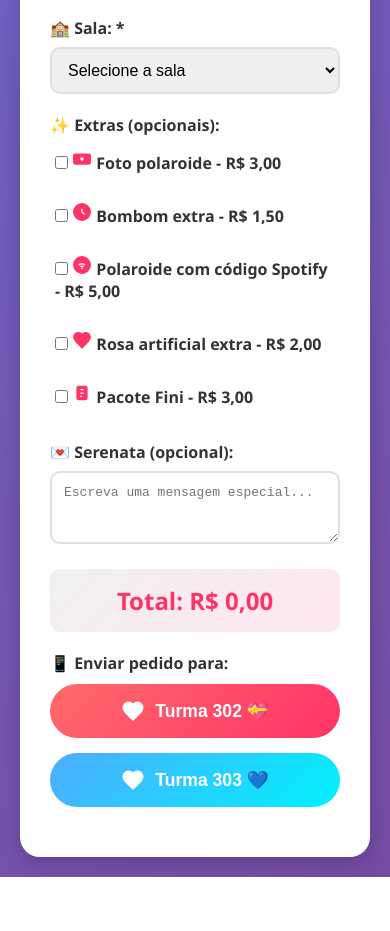
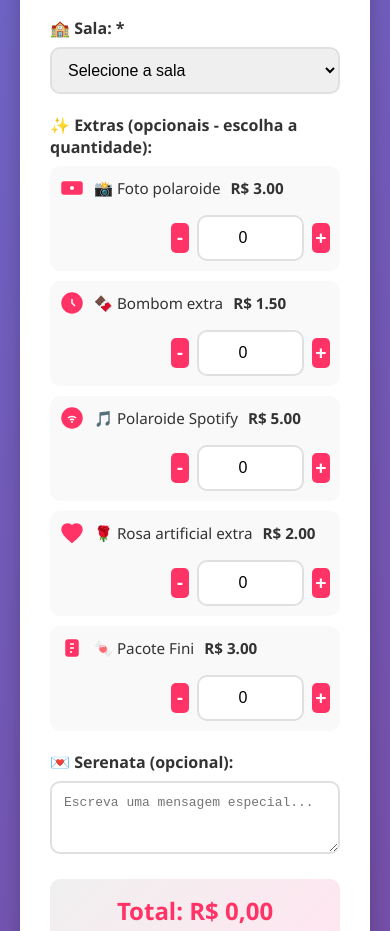
Before and after one commit to ThiagoSilvaTI/diadosnamorados, a website: page public/index.html in a window 390 px wide. Shown: the part 1809-2740 px from the top of the page. Before the commit the page ends 2686 px from the top, so only its background shows below. Drawn offline with Linux system fonts and the light colour scheme.

Commit message:
pau no cu

```diff
--- a/public/index.html
+++ b/public/index.html
@@ -185,35 +185,76 @@
             box-shadow: 0 0 5px rgba(255,51,102,0.3);
         }
 
-        .checkbox-group {
-            display: grid;
-            grid-template-columns: repeat(auto-fit, minmax(200px, 1fr));
-            gap: 10px;
+        .extra-item {
+            display: flex;
+            align-items: center;
+            justify-content: space-between;
+            gap: 15px;
+            padding: 10px;
+            background: #f9f9f9;
+            border-radius: 10px;
+            margin-bottom: 10px;
+            transition: all 0.3s ease;
         }
 
-        .checkbox-item {
+        .extra-item:hover {
+            background: #f0f0f0;
+            transform: translateX(5px);
+        }
+
+        .extra-info {
             display: flex;
             align-items: center;
             gap: 10px;
+            flex: 1;
+        }
+
+        .extra-info svg {
+            width: 24px;
+            height: 24px;
+        }
+
+        .extra-info span {
+            font-size: 0.95em;
+            color: #333;
+        }
+
+        .extra-price {
+            color: #ff3366;
+            font-weight: bold;
+            min-width: 60px;
+        }
+
+        .quantity-control {
+            display: flex;
+            align-items: center;
+            gap: 8px;
+        }
+
+        .quantity-btn {
+            width: 30px;
+            height: 30px;
+            border: none;
+            background: #ff3366;
+            color: white;
+            font-size: 1.2em;
+            font-weight: bold;
+            border-radius: 5px;
             cursor: pointer;
-            padding: 5px;
             transition: all 0.3s ease;
         }
 
-        .checkbox-item:hover {
-            background: #f0f0f0;
-            border-radius: 10px;
-            transform: translateX(5px);
+        .quantity-btn:hover {
+            background: #ff6b6b;
+            transform: scale(1.05);
         }
 
-        .checkbox-item svg {
-            width: 20px;
-            height: 20px;
-        }
-
-        .checkbox-item input[type="checkbox"] {
-            width: auto;
-            cursor: pointer;
+        .quantity-input {
+            width: 50px;
+            text-align: center;
+            padding: 5px;
+            border: 1px solid #e0e0e0;
+            border-radius: 5px;
         }
 
         .anonimato {
@@ -464,6 +505,15 @@
             .turma-buttons {
                 flex-direction: column;
             }
+
+            .extra-item {
+                flex-direction: column;
+                align-items: flex-start;
+            }
+
+            .quantity-control {
+                align-self: flex-end;
+            }
         }
     </style>
 </head>
@@ -584,34 +634,8 @@
                 </div>
 
                 <div class="form-group">
-                    <label>✨ Extras (opcionais):</label>
-                    <div class="checkbox-group">
-                        <label class="checkbox-item">
-                            <input type="checkbox" class="extra" data-extra="foto" data-price="3">
-                            <svg viewBox="0 0 24 24" fill="none"><rect x="2" y="6" width="20" height="12" rx="2" fill="#FF3366" stroke="#FF3366" stroke-width="1.5"/><circle cx="12" cy="12" r="2" fill="white"/></svg>
-                            Foto polaroide - R$ 3,00
-                        </label>
-                        <label class="checkbox-item">
-                            <input type="checkbox" class="extra" data-extra="bombom" data-price="1.5">
-                            <svg viewBox="0 0 24 24" fill="none"><circle cx="12" cy="12" r="10" fill="#FF3366" stroke="#FF3366" stroke-width="1.5"/><path d="M12 8V12L15 15" stroke="white" stroke-width="1.5"/></svg>
-                            Bombom extra - R$ 1,50
-                        </label>
-                        <label class="checkbox-item">
-                            <input type="checkbox" class="extra" data-extra="spotify" data-price="5">
-                            <svg viewBox="0 0 24 24" fill="none"><circle cx="12" cy="12" r="10" fill="#FF3366" stroke="#FF3366" stroke-width="1.5"/><path d="M8 12C8 12 9.5 10.5 12 10.5C14.5 10.5 16 12 16 12" stroke="white" stroke-width="1.5"/><path d="M10 14C10 14 10.8 13.2 12 13.2C13.2 13.2 14 14 14 14" stroke="white" stroke-width="1.5"/><circle cx="12" cy="16" r="1" fill="white"/></svg>
-                            Polaroide com código Spotify - R$ 5,00
-                        </label>
-                        <label class="checkbox-item">
-                            <input type="checkbox" class="extra" data-extra="rosa" data-price="2">
-                            <svg viewBox="0 0 24 24" fill="none"><path d="M12 21.35L10.55 20.03C5.4 15.36 2 12.27 2 8.5 2 5.41 4.42 3 7.5 3c1.74 0 3.41.81 4.5 2.08C13.09 3.81 14.76 3 16.5 3 19.58 3 22 5.41 22 8.5c0 3.77-3.4 6.86-8.55 11.54L12 21.35Z" fill="#FF3366" stroke="#FF3366" stroke-width="1.5"/></svg>
-                            Rosa artificial extra - R$ 2,00
-                        </label>
-                        <label class="checkbox-item">
-                            <input type="checkbox" class="extra" data-extra="fini" data-price="3">
-                            <svg viewBox="0 0 24 24" fill="none"><rect x="6" y="4" width="12" height="16" rx="2" fill="#FF3366" stroke="#FF3366" stroke-width="1.5"/><path d="M10 8H14M10 12H14M10 16H12" stroke="white" stroke-width="1.5"/></svg>
-                            Pacote Fini - R$ 3,00
-                        </label>
-                    </div>
+                    <label>✨ Extras (opcionais - escolha a quantidade):</label>
+                    <div id="extrasContainer"></div>
                 </div>
 
                 <div class="form-group">
@@ -664,11 +688,88 @@
     <script>
         let selectedCombo = null;
         let comboPrice = 0;
-        let extraTotal = 0;
 
-        // NÚMEROS FIXOS DO WHATSAPP
-        const WHATSAPP_302 = "5598992136809";  // Número da Turma 302
-        const WHATSAPP_303 = "5598985639544";  // Número da Turma 303 (AJUSTE AQUI)
+        // Configuração dos extras
+        const extras = [
+            { id: 'foto', nome: '📸 Foto polaroide', preco: 3.00, icone: '<rect x="2" y="6" width="20" height="12" rx="2" fill="#FF3366" stroke="#FF3366" stroke-width="1.5"/><circle cx="12" cy="12" r="2" fill="white"/>' },
+            { id: 'bombom', nome: '🍫 Bombom extra', preco: 1.50, icone: '<circle cx="12" cy="12" r="10" fill="#FF3366" stroke="#FF3366" stroke-width="1.5"/><path d="M12 8V12L15 15" stroke="white" stroke-width="1.5"/>' },
+            { id: 'spotify', nome: '🎵 Polaroide Spotify', preco: 5.00, icone: '<circle cx="12" cy="12" r="10" fill="#FF3366" stroke="#FF3366" stroke-width="1.5"/><path d="M8 12C8 12 9.5 10.5 12 10.5C14.5 10.5 16 12 16 12" stroke="white" stroke-width="1.5"/><path d="M10 14C10 14 10.8 13.2 12 13.2C13.2 13.2 14 14 14 14" stroke="white" stroke-width="1.5"/><circle cx="12" cy="16" r="1" fill="white"/>' },
+            { id: 'rosa', nome: '🌹 Rosa artificial extra', preco: 2.00, icone: '<path d="M12 21.35L10.55 20.03C5.4 15.36 2 12.27 2 8.5 2 5.41 4.42 3 7.5 3c1.74 0 3.41.81 4.5 2.08C13.09 3.81 14.76 3 16.5 3 19.58 3 22 5.41 22 8.5c0 3.77-3.4 6.86-8.55 11.54L12 21.35Z" fill="#FF3366" stroke="#FF3366" stroke-width="1.5"/>' },
+            { id: 'fini', nome: '🍬 Pacote Fini', preco: 3.00, icone: '<rect x="6" y="4" width="12" height="16" rx="2" fill="#FF3366" stroke="#FF3366" stroke-width="1.5"/><path d="M10 8H14M10 12H14M10 16H12" stroke="white" stroke-width="1.5"/>' }
+        ];
+
+        // Quantidades dos extras
+        let quantidades = {};
+
+        // NÚMEROS FIXOS DO WHATSAPP"
+        const WHATSAPP_302 = "5598992136809";
+        const WHATSAPP_303 = "5598985639544";
+
+        // Inicializar quantidades
+        extras.forEach(extra => {
+            quantidades[extra.id] = 0;
+        });
+
+        // Renderizar extras
+        function renderizarExtras() {
+            const container = document.getElementById('extrasContainer');
+            container.innerHTML = '';
+
+            extras.forEach(extra => {
+                const extraDiv = document.createElement('div');
+                extraDiv.className = 'extra-item';
+                extraDiv.innerHTML = `
+                    <div class="extra-info">
+                        <svg viewBox="0 0 24 24" fill="none" width="24" height="24">
+                            ${extra.icone}
+                        </svg>
+                        <span>${extra.nome}</span>
+                        <span class="extra-price">R$ ${extra.preco.toFixed(2)}</span>
+                    </div>
+                    <div class="quantity-control">
+                        <button type="button" class="quantity-btn" data-id="${extra.id}" data-op="menos">-</button>
+                        <input type="number" class="quantity-input" id="qtd_${extra.id}" value="${quantidades[extra.id]}" min="0" max="99" step="1" data-id="${extra.id}">
+                        <button type="button" class="quantity-btn" data-id="${extra.id}" data-op="mais">+</button>
+                    </div>
+                `;
+                container.appendChild(extraDiv);
+            });
+
+            // Adicionar eventos aos botões
+            document.querySelectorAll('.quantity-btn').forEach(btn => {
+                btn.addEventListener('click', (e) => {
+                    const id = btn.dataset.id;
+                    const op = btn.dataset.op;
+                    const input = document.getElementById(`qtd_${id}`);
+                    let valor = parseInt(input.value) || 0;
+
+                    if (op === 'mais') {
+                        valor++;
+                    } else if (op === 'menos' && valor > 0) {
+                        valor--;
+                    }
+
+                    if (valor >= 0) {
+                        quantidades[id] = valor;
+                        input.value = valor;
+                        calcularTotal();
+                    }
+                });
+            });
+
+            // Adicionar eventos aos inputs
+            document.querySelectorAll('.quantity-input').forEach(input => {
+                input.addEventListener('change', (e) => {
+                    const id = input.dataset.id;
+                    let valor = parseInt(input.value) || 0;
+                    if (valor < 0) valor = 0;
+                    if (valor > 99) valor = 99;
+                    quantidades[id] = valor;
+                    input.value = valor;
+                    calcularTotal();
+                });
+            });
+        }
 
         // Selecionar combo
         document.querySelectorAll('.combo-card').forEach(card => {
@@ -683,19 +784,15 @@
 
         // Calcular total
         function calcularTotal() {
-            extraTotal = 0;
-            document.querySelectorAll('.extra:checked').forEach(checkbox => {
-                extraTotal += parseFloat(checkbox.dataset.price);
+            let extraTotal = 0;
+            extras.forEach(extra => {
+                extraTotal += quantidades[extra.id] * extra.preco;
             });
 
             const total = comboPrice + extraTotal;
             document.getElementById('valorTotal').innerHTML = `Total: R$ ${total.toFixed(2)}`;
             return total;
         }
-
-        document.querySelectorAll('.extra').forEach(checkbox => {
-            checkbox.addEventListener('change', calcularTotal);
-        });
 
         // Criar corações animados
         function createHeart() {
@@ -800,13 +897,17 @@
                 return false;
             }
 
-            // Coletar extras selecionados
+            // Coletar extras com quantidade
             let extrasList = [];
-            if (document.querySelector('[data-extra="foto"]')?.checked) extrasList.push('📸 Foto polaroide (R$ 3,00)');
-            if (document.querySelector('[data-extra="bombom"]')?.checked) extrasList.push('🍫 Bombom extra (R$ 1,50)');
-            if (document.querySelector('[data-extra="spotify"]')?.checked) extrasList.push('🎵 Polaroide Spotify (R$ 5,00)');
-            if (document.querySelector('[data-extra="rosa"]')?.checked) extrasList.push('🌹 Rosa extra (R$ 2,00)');
-            if (document.querySelector('[data-extra="fini"]')?.checked) extrasList.push('🍬 Pacote Fini (R$ 3,00)');
+            let extraTotal = 0;
+            extras.forEach(extra => {
+                const qtd = quantidades[extra.id];
+                if (qtd > 0) {
+                    const valorExtra = qtd * extra.preco;
+                    extrasList.push(`${extra.nome} x${qtd} = R$ ${valorExtra.toFixed(2)}`);
+                    extraTotal += valorExtra;
+                }
+            });
 
             const extrasTexto = extrasList.length > 0 ? extrasList.join('\n') : 'Nenhum extra';
             const serenata = document.getElementById('serenata').value;
@@ -825,7 +926,11 @@
             let mensagem = `💝 *NOVO PEDIDO - LOVEEXPRESS* 💝\n\n`;
             mensagem += `*Turma:* ${turma}\n`;
             mensagem += `*Combo:* ${comboNome}\n`;
-            mensagem += `*Valor:* R$ ${total.toFixed(2)}\n\n`;
+            mensagem += `*Valor Combo:* R$ ${comboPrice.toFixed(2)}\n`;
+            if (extraTotal > 0) {
+                mensagem += `*Valor Extras:* R$ ${extraTotal.toFixed(2)}\n`;
+            }
+            mensagem += `*Total do Pedido:* R$ ${total.toFixed(2)}\n\n`;
             mensagem += `*De:* ${remetente}\n`;
             mensagem += `*Para:* ${destinatario}\n`;
             mensagem += `*Sala:* ${sala}\n\n`;
@@ -880,7 +985,11 @@
             document.querySelectorAll('.combo-card').forEach(c => c.classList.remove('selected'));
             selectedCombo = null;
             comboPrice = 0;
-            extraTotal = 0;
+            // Reset quantidades
+            extras.forEach(extra => {
+                quantidades[extra.id] = 0;
+            });
+            renderizarExtras();
             document.getElementById('valorTotal').innerHTML = 'Total: R$ 0,00';
         }
 
@@ -892,6 +1001,8 @@
             }
         });
 
+        // Inicializar
+        renderizarExtras();
         setInterval(createHeart, 400);
 
         for(let i = 0; i < 15; i++) {
```
